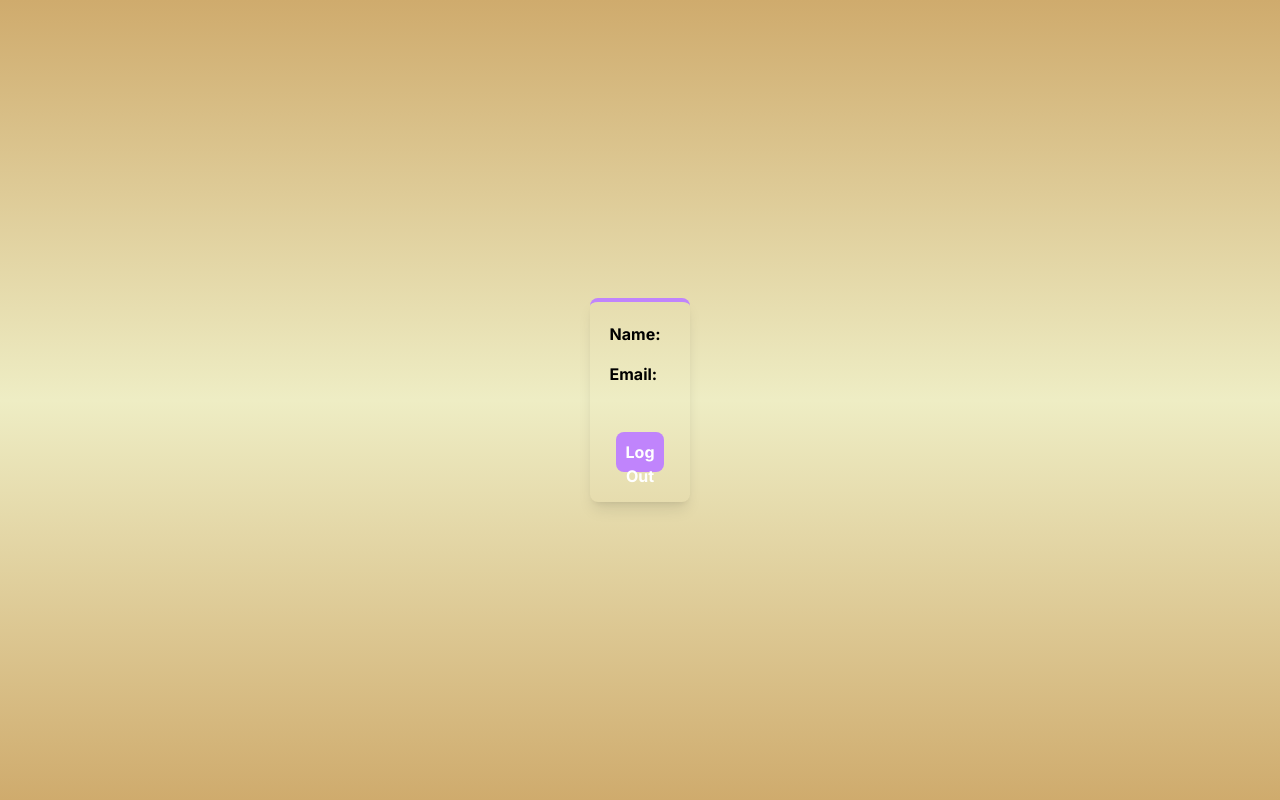
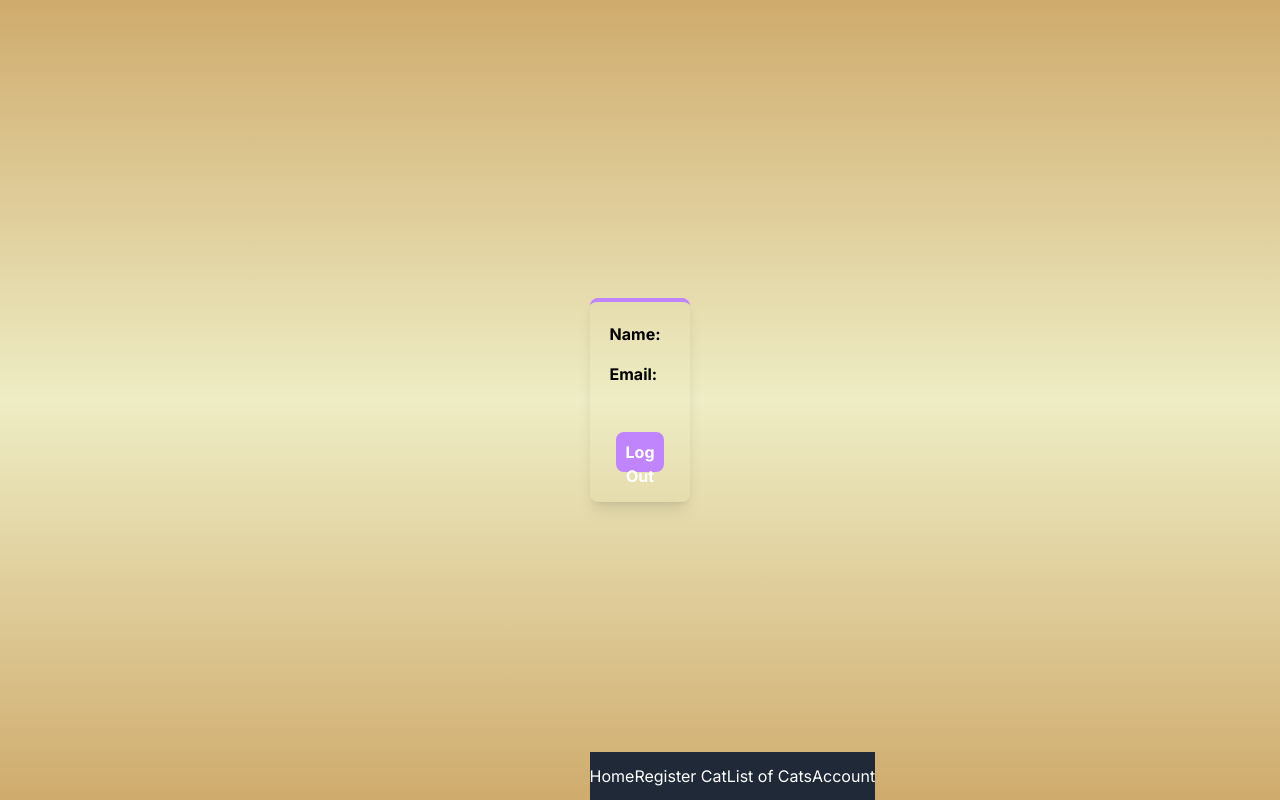
Before and after one commit to marisagdoliveira/kitncare, a Next.js app: page /registcat in a window 1280 px wide. Built offline with nearby package versions, Linux system fonts and the light colour scheme; no server answers.

Commit message:
created pages

```diff
--- a/app/account/page.jsx
+++ b/app/account/page.jsx
@@ -1,6 +1,12 @@
+import NavBar from "../components/NavBar";
 import UserInfo from "../components/UserInfo";
 
 
 export default function Homepage() {
-    return <UserInfo />
+    return (
+        <div>
+            <UserInfo />
+            <NavBar />
+        </div>
+    )
 }
--- a/app/listofcats/page.jsx
+++ b/app/listofcats/page.jsx
@@ -1,6 +1,12 @@
+import NavBar from "../components/NavBar";
 import UserInfo from "../components/UserInfo";
 
 
 export default function Homepage() {
-    return <UserInfo />
+    return (
+        <div>
+            <UserInfo />
+            <NavBar />
+        </div>
+    )
 }
--- a/app/registcat/page.jsx
+++ b/app/registcat/page.jsx
@@ -1,6 +1,12 @@
+import NavBar from "../components/NavBar";
 import UserInfo from "../components/UserInfo";
 
 
 export default function Homepage() {
-    return <UserInfo />
+    return (
+        <div>
+            <UserInfo />
+            <NavBar />
+        </div>
+    )
 }
```
